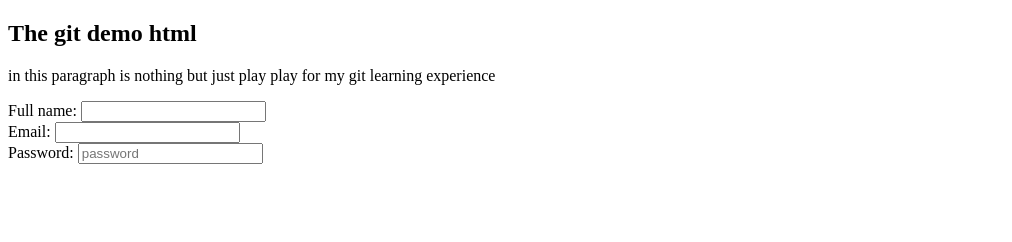
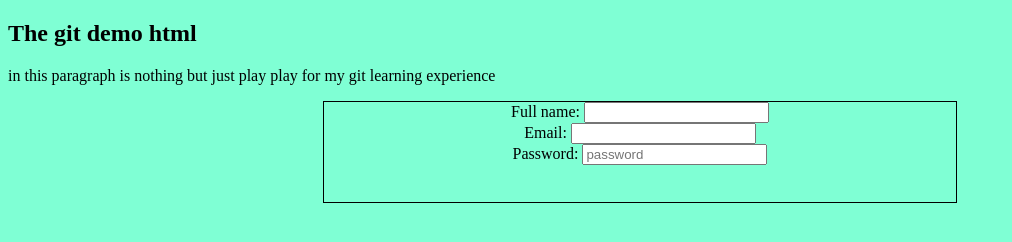
Before and after one commit to Boladek/git-repo-demo, a plain HTML site: page index.html in a window 1280 px wide. Shown: the whole page, without its empty margins (0-1012 px from the left). Drawn offline with Linux system fonts and the light colour scheme.

Commit message:
I'm not sure what changes I've made gan

```diff
--- a/index.html
+++ b/index.html
@@ -4,7 +4,19 @@
     <meta charset="UTF-8">
     <meta http-equiv="X-UA-Compatible" content="IE=edge">
     <meta name="viewport" content="width=device-width, initial-scale=1.0">
-    <title>Document</title>
+    <style>
+        body{
+            background-color: aquamarine;
+        }
+        form{
+            text-align: center;
+            margin: 0 auto;
+            width: 50%;
+            height: 100px;
+            border: 1px groove black;
+        }
+    </style>
+    <title>Git learning</title>
 </head>
 <body>
     <h2>The git demo html</h2>
```
